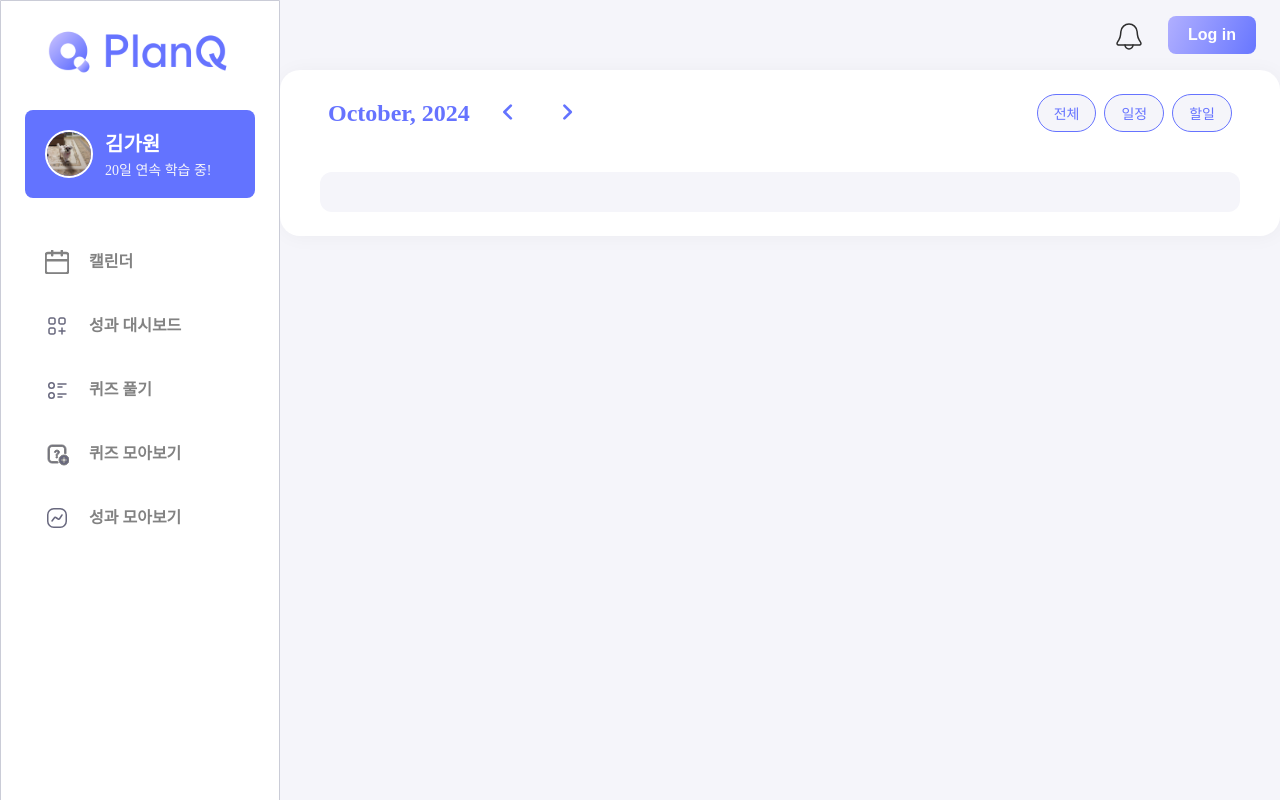
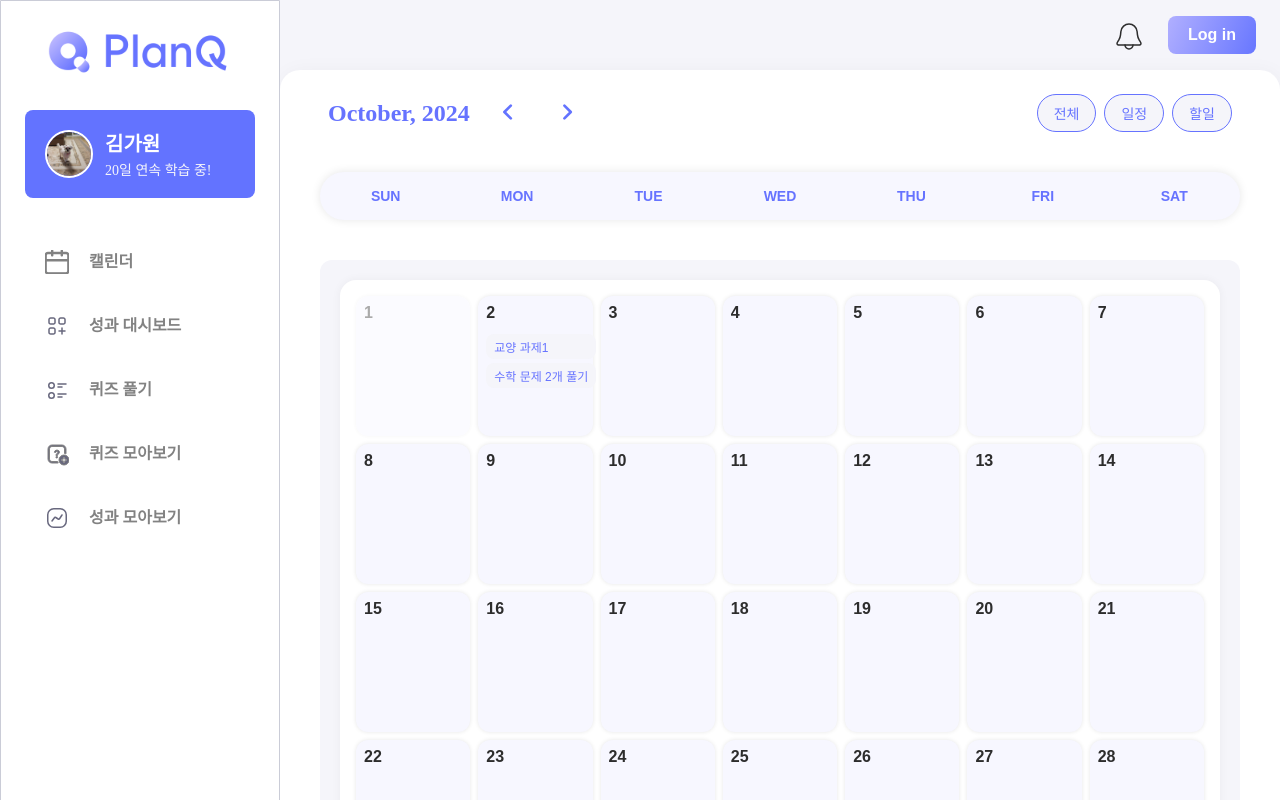
Before and after one commit to Scheduler-prj/front-end, a React (Create React App) app: page / in a window 1280 px wide. Shown: the top 800 px of the page. Built offline with nearby package versions, Linux system fonts and the light colour scheme.

Commit message:
[#12] 달력 컴포넌트 기본 구성 세팅
여기서 이제 디자인 조금 더 다듬고 수정

```diff
--- /dev/null
+++ b/src/pages/calendar/Calendar.tsx
@@ -0,0 +1,85 @@
+import React from "react";
+import styled from "styled-components";
+
+interface DayBoxProps {
+    isCurrentMonth: boolean;
+}
+
+export const Calendar = () => {
+    // 날짜 데이터 (예제)
+    const days = Array.from({ length: 35 }, (_, i) => ({
+        day: i + 1,
+        isCurrentMonth: i >= 1 && i <= 31, // 현재 월 표시 여부
+        tasks: i === 1 ? ["교양 과제1", "수학 문제 2개 풀기"] : [], // 해당 날짜에 표시할 작업
+    }));
+
+    return (
+        <CalendarGrid>
+            {days.map((day, index) => (
+                <DayBox key={index} isCurrentMonth={day.isCurrentMonth}>
+                    <DayNumber>{day.day}</DayNumber>
+                    <Tasks>
+                        {day.tasks.map((task, idx) => (
+                            <Task key={idx}>{task}</Task>
+                        ))}
+                    </Tasks>
+                </DayBox>
+            ))}
+        </CalendarGrid>
+    );
+};
+
+const CalendarGrid = styled.div`
+  display: grid;
+  grid-template-columns: repeat(7, 1fr); /* 7열로 배치 */
+  gap: 8px;
+  padding: 16px;
+  background-color: ${({ theme }) => theme.colors.white};
+  border-radius: 16px;
+  box-shadow: 0px 0px 10px rgba(0, 0, 0, 0.05); /* 선택적 그림자 */
+`;
+
+const DayBox = styled.div<DayBoxProps>`
+  display: flex;
+  flex-direction: column;
+  align-items: flex-start;
+  justify-content: flex-start;
+  padding: 8px;
+  height: 140px;
+  min-width: 70px;
+  max-width: 140px;
+  gap: 12px;
+  border-radius: 12px;
+  opacity: ${({ isCurrentMonth }) => (isCurrentMonth ? 1 : 0.4)};
+  background-color: ${({ theme }) => theme.colors.coolGray11};
+  box-shadow: 0px 0px 4px rgba(0, 0, 0, 0.1);
+  cursor: pointer;
+
+  &:hover {
+    box-shadow: 0px 0px 8px rgba(0, 0, 0, 0.15);
+  }
+`;
+
+const DayNumber = styled.div`
+  font-size: 16px;
+  font-weight: bold;
+  color: ${({ theme }) => theme.colors.black};
+`;
+
+const Tasks = styled.div`
+  display: flex;
+  flex-direction: column;
+  gap: 4px;
+  overflow: hidden;
+`;
+
+const Task = styled.div`
+  font-size: 12px;
+  color: ${({ theme }) => theme.colors.primary};
+  background-color: ${({ theme }) => theme.colors.coolGray10};
+  padding: 4px 8px;
+  border-radius: 8px;
+  white-space: nowrap;
+  text-overflow: ellipsis;
+  overflow: hidden;
+`;
--- a/src/pages/calendar/CalendarPage.tsx
+++ b/src/pages/calendar/CalendarPage.tsx
@@ -1,13 +1,16 @@
 import React from "react";
 import styled from "styled-components";
 import { CalendarHeader } from "./CalendarHeader";
+import { WeekDays } from "./WeekDays";
+import { Calendar } from "./Calendar";
 
 export const CalendarPage = () => {
     return (
         <CalendarWrapper>
             <CalendarHeader />
+            <WeekDays/>
             <CalendarBody>
-                {/* 캘린더 본체 - 여기에 캘린더 UI 추가 */}
+                <Calendar/>
             </CalendarBody>
         </CalendarWrapper>
     );
--- /dev/null
+++ b/src/pages/calendar/WeekDays.tsx
@@ -0,0 +1,32 @@
+import React from "react";
+import styled from "styled-components";
+
+export const WeekDays = () => {
+    const days = ["SUN", "MON", "TUE", "WED", "THU", "FRI", "SAT"];
+
+    return (
+        <WeekDaysWrapper>
+            {days.map((day) => (
+                <Day key={day}>{day}</Day>
+            ))}
+        </WeekDaysWrapper>
+    );
+};
+
+const WeekDaysWrapper = styled.div`
+  display: flex;
+  align-items: center;
+  justify-content: space-between; /* 요일 간격 균등 배분 */
+  padding: 16px 0;
+  border-radius: 40px;
+  background: ${({ theme }) => theme.colors.coolGray11 || "#F6F7FF"}; /* 테마 색상 사용 */
+  box-shadow: 0px 0px 10px rgba(0, 0, 0, 0.1); /* 선택적 그림자 추가 */
+`;
+
+const Day = styled.div`
+  font-size: 14px;
+  font-weight: bold;
+  color: ${({ theme }) => theme.colors.primary || "#6673FF"};
+  text-align: center;
+  flex: 1; /* 균등한 간격 */
+`;
```
